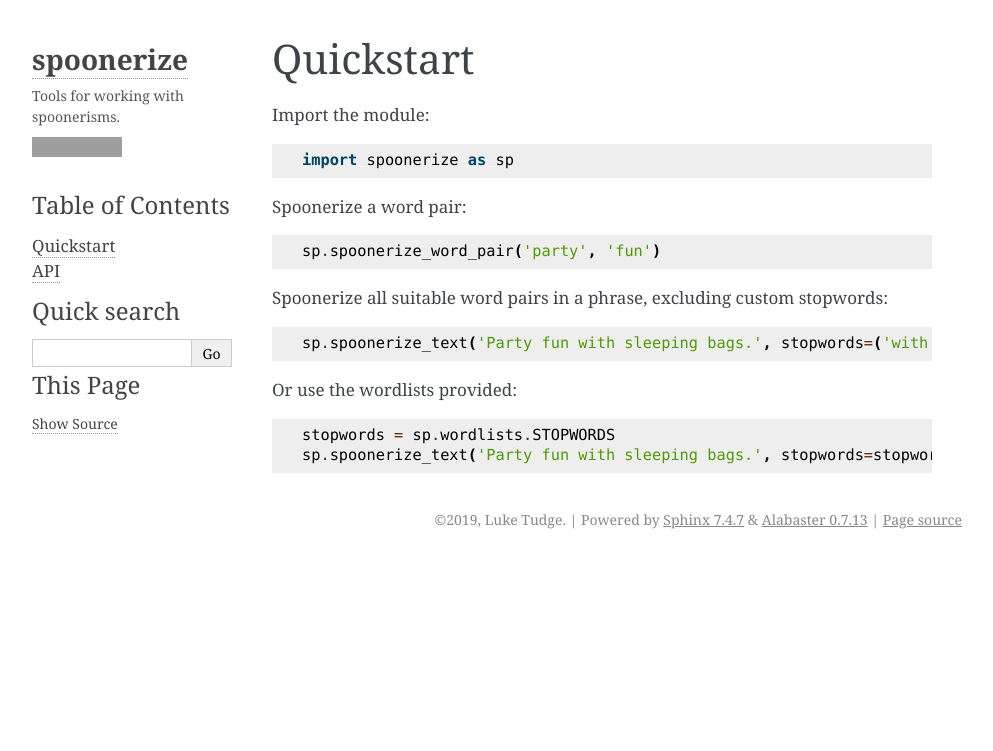
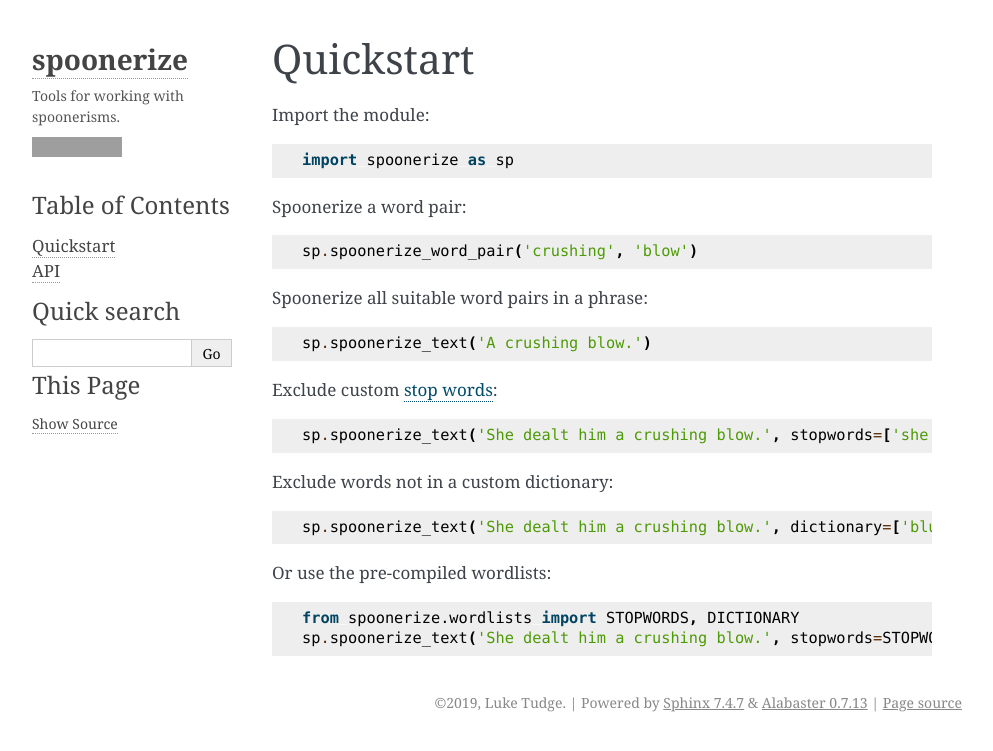
Before and after one commit to luketudge/spoonerize, a Sphinx documentation site: the page built from docs/quickstart.rst, in a window 1280 px wide, cut to the strip 0-751 px from the top of the page. Shown: the whole strip, without its empty margins (148-1141 px from the left). Built offline with Sphinx 7.4.7, drawn with Linux system fonts in a browser that asks for light colours; grey boxes are pictures that could not be loaded.

Commit message:
slight rejig for quickstart doc page

```diff
--- a/docs/index.rst
+++ b/docs/index.rst
@@ -1,7 +1,7 @@
 spoonerize
 ==========
 
-A Python package for working with `spoonerisms <https://en.wikipedia.org/wiki/Spoonerism>`_. For party fun.
+A Python package for working with `spoonerisms <https://en.wikipedia.org/wiki/Spoonerism>`_. For party funtimes.
 
 Contents
 --------
--- a/docs/quickstart.rst
+++ b/docs/quickstart.rst
@@ -9,13 +9,21 @@ Import the module::
 
 Spoonerize a word pair::
 
-    sp.spoonerize_word_pair('party', 'fun')
+    sp.spoonerize_word_pair('crushing', 'blow')
 
-Spoonerize all suitable word pairs in a phrase, excluding custom stopwords::
+Spoonerize all suitable word pairs in a phrase::
 
-    sp.spoonerize_text('Party fun with sleeping bags.', stopwords=('with',))
+    sp.spoonerize_text('A crushing blow.')
 
-Or use the wordlists provided::
+Exclude custom `stop words <https://en.wikipedia.org/wiki/Stop_words>`_::
 
-    stopwords = sp.wordlists.STOPWORDS
-    sp.spoonerize_text('Party fun with sleeping bags.', stopwords=stopwords)
+    sp.spoonerize_text('She dealt him a crushing blow.', stopwords=['she', 'him'])
+
+Exclude words not in a custom dictionary::
+
+    sp.spoonerize_text('She dealt him a crushing blow.', dictionary=['blushing', 'crow'])
+
+Or use the pre-compiled wordlists::
+
+    from spoonerize.wordlists import STOPWORDS, DICTIONARY
+    sp.spoonerize_text('She dealt him a crushing blow.', stopwords=STOPWORDS, dictionary=DICTIONARY)
--- a/requirements.txt
+++ b/requirements.txt
@@ -16,12 +16,12 @@ packaging==19.2
 pluggy==0.13.0
 py==1.8.0
 Pygments==2.4.2
-pyparsing==2.4.2
+pyparsing==2.4.5
 pytest==5.2.2
 pytest-cov==2.8.1
 pytz==2019.3
 requests==2.22.0
-six==1.12.0
+six==1.13.0
 snowballstemmer==2.0.0
 Sphinx==2.2.1
 sphinxcontrib-applehelp==1.0.1
@@ -30,6 +30,6 @@ sphinxcontrib-htmlhelp==1.0.2
 sphinxcontrib-jsmath==1.0.1
 sphinxcontrib-qthelp==1.0.2
 sphinxcontrib-serializinghtml==1.1.3
-urllib3==1.25.6
+urllib3==1.25.7
 wcwidth==0.1.7
 zipp==0.6.0
--- a/setup.py
+++ b/setup.py
@@ -6,7 +6,7 @@ import setuptools
 setuptools.setup(
     name='spoonerize',
     version='0.1',
-    description='Search a text for potential spoonerisms.',
+    description='Search a text for spoonerisms.',
     long_description=open('README.md').read(),
     long_description_content_type='text/markdown',
     url='https://github.com/luketudge/spoonerize',
```
Also changed, not shown: README.md (+1 -1 lines).
